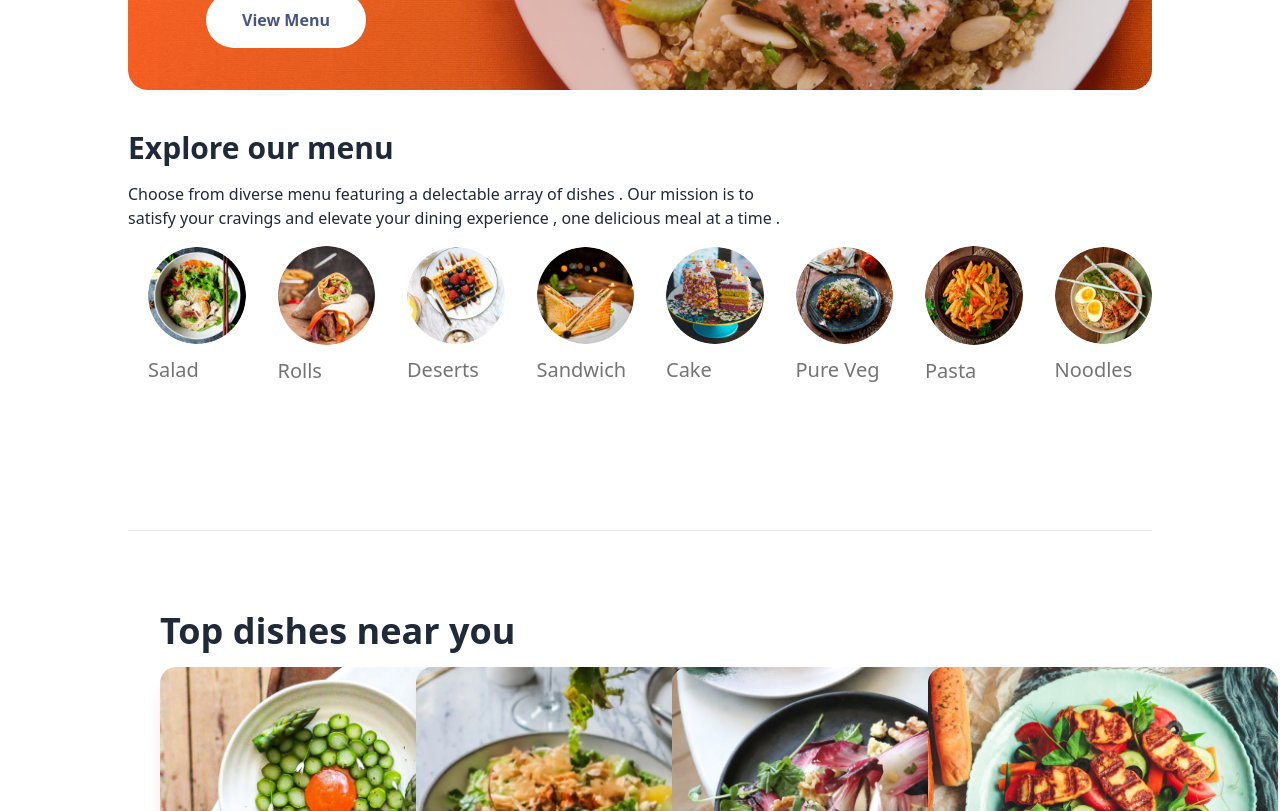
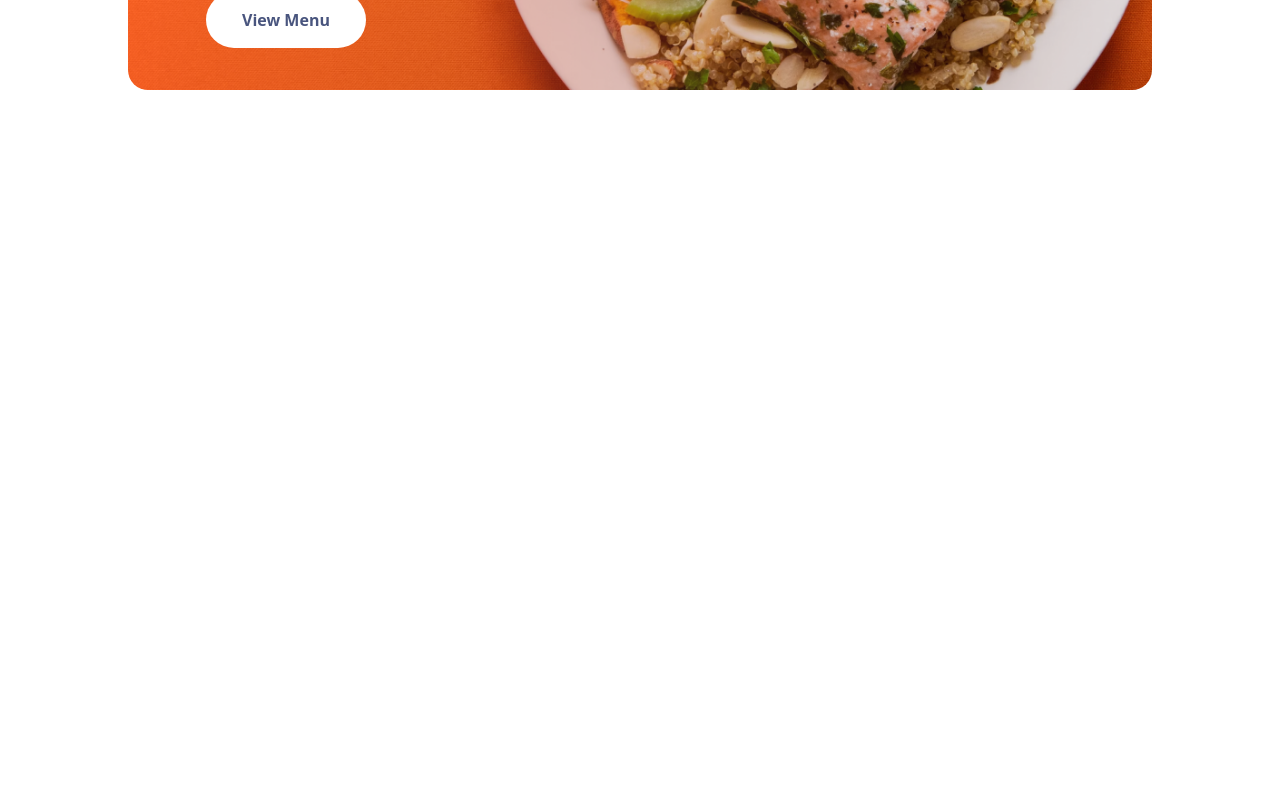
Before and after one commit to Hamici-Amir/e-commerce, a React (Vite) app in the folder client/: page / in a window 1280 px wide. Shown: the part 620-1431 px from the top of the page. After the commit the page ends 800 px from the top, so only its background shows below. Built offline with nearby package versions, Linux system fonts and the light colour scheme.

Commit message:
Product page dashbord

```diff
--- a/client/src/components/ExploreMenu/ExploreMenu.jsx
+++ b/client/src/components/ExploreMenu/ExploreMenu.jsx
@@ -5,25 +5,28 @@ import { menu_list } from '../../assets/frontend_assets/assets'
 
 
 
-export const ExploreMenu = ({category,setCategory}) => {
+const ExploreMenu = ({category,setCategory}) => {
   return (
-    <div className='h-[400px] mt-10
+    <div className='h-[590px] mt-10
           w-[80%] flex flex-col gap-4 mx-auto  '>
-        <h1 className='text-3xl font-semibold  '>Explore our menu </h1>
+        <h1 className='text-3xl font-semibold '>Explore our menu </h1>
         <p className='max-w-2xl '>Choose from diverse menu  featuring  a delectable array of dishes .
              Our mission is to satisfy your cravings and elevate your dining experience , one delicious meal at a time .   </p>
 
         <div className='flex justify-between items-center gap-8 ml-5 max-w-full overflow-x-auto hide-scrollbar '>
-            {menu_list.map((item,index) => {
+            {menu_list.map((item,index)     => {
                 return(
                     <div
                     onClick={()=>setCategory(prev=>prev===item.menu_name?"All":item.menu_name)}
                     key={index}
-                    className='hide-scrollbar cursor-pointer'
+                    className='hide-scrollbar'
                     >
-                         <img src={item.menu_image} alt=""
-                         className= {`w-80 min-w-20 rounded-full duration-75 ${category === item.menu_name? "border-[5px] border-tomato p-1":''} `} />
-                         <p className='mt-3 text-custom-gray text-xl cursor-pointer'>{item.menu_name}</p>
+                         <img
+                         className={category===item.menu_name? "active": "" }
+                         src ={item.menu_image}
+                         alt =""
+                         className = 'w-80 min-w-20 rounded duration-75 ' />
+                         <p className = 'mt-3 text-custom-gray text-xl cursor-pointer'>{item.menu_name}</p>
 
                     </div>
 
@@ -35,3 +38,5 @@ export const ExploreMenu = ({category,setCategory}) => {
     </div>
   )
 }
+
+export default ExploreMenu
--- a/client/src/components/dashboard/Products.jsx
+++ b/client/src/components/dashboard/Products.jsx
@@ -1,8 +1,29 @@
+import {Package ,TrendingUp ,TriangleAlert ,DollarSign } from "lucide-react" ;
+
+const StatusProd = [
+        {Title : "Totale products " ,
+         icon : <Package />,
+         totale : 0 ,
+        },
+        {Title : "Top selling " ,
+          icon : <TrendingUp />,
+          totale : 0 ,
+         },
+         {Title : "Low stock" ,
+          icon : <TriangleAlert /> ,
+          totale : 0 ,
+         },
+         {Title : "Totale revenu " ,
+          icon : <DollarSign color="#f00000" />,
+          totale : 0 ,
+         }
+]
+
 
 
 export const Products = () => {
 
-  const handleImageChange = (e) => {
+/*  const handleImageChange = (e) => {
 		const file = e.target.files[0];
 		if (file) {
 			const reader = new FileReader();
@@ -16,16 +37,50 @@ export const Products = () => {
 		}
 
 	};
+ */
+
 
   return (
     <div>
 
-      <input type="file"
-        onChange={handleImageChange}
-      />
+    <div className=" w-full grid grid-cols-4   place-items-center  py-[100px]  px-[100px]  ">
+        {StatusProd.map((item,index)=>(
+            <div className="w-[150px] gap-4 border-4 border-black-500 rounded-lg ">
+              <h1 className="">{item.icon} {item.Title}</h1>
+              <p>{item.totale}</p>
+
+
+      </div>
+        ))}
+    </div>
 
 
 
-    </div>
+  </div>
+
   )
 }
+
+
+
+
+
+
+
+
+
+
+
+
+
+
+
+
+
+
+
+/*
+<input type="file"
+      onChange={handleImageChange}
+    />
+    */
--- a/client/src/pages/Home.jsx
+++ b/client/src/pages/Home.jsx
@@ -1,9 +1,9 @@
+import React from 'react';
 import { useState } from 'react';
-import { ExploreMenu, FoodDisplay } from '../components/ExploreMenu';
 
 const Home = () => {
 
-      const [category,setCategory] = useState("All") ;
+
 
 
 
@@ -11,8 +11,6 @@ const Home = () => {
 
 
   return (
-    <>
-
     <div className="h-[590px] mt-10 bg-cover
           w-[80%] flex flex-col gap-4 mx-auto rounded-[20px] Bg">
 
@@ -29,13 +27,7 @@ const Home = () => {
       View Menu
     </button>
       </div>
-
     </div>
-    <ExploreMenu category={category} setCategory={setCategory }/>
-      <hr className='py-10 w-[80%] mx-auto ' />
-    <FoodDisplay category={category} />
-
-    </>
   )
 }
 
```
Also changed, not shown: 1 other file (tests, documents, lock files or other folders).
